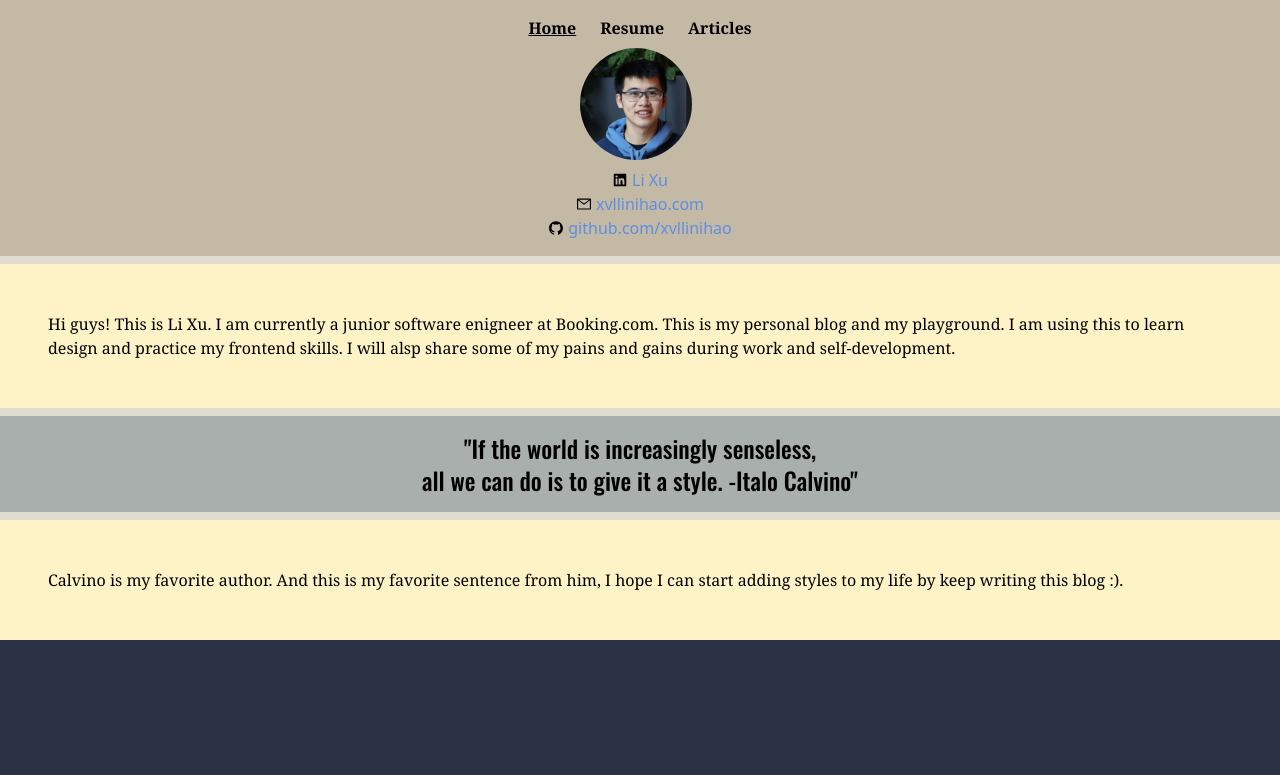
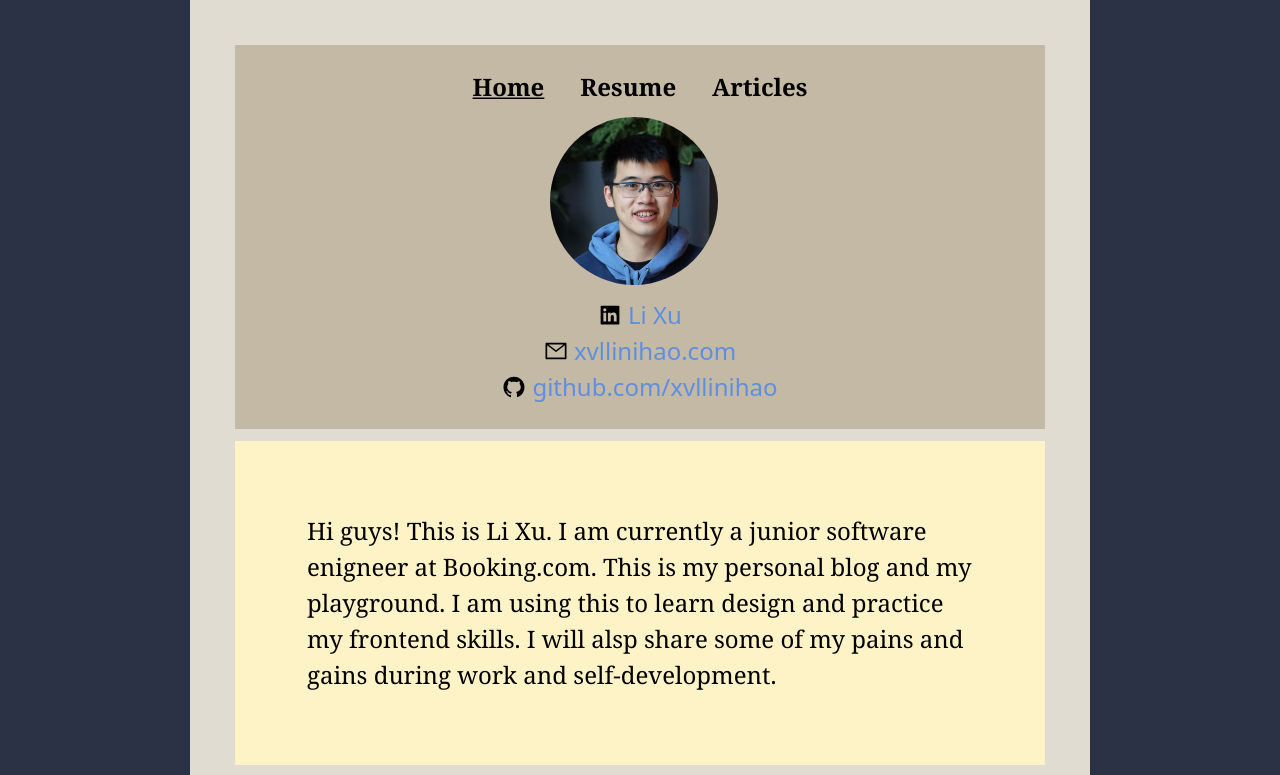
Before and after one commit to xvllinihao/xvllinihao.github.io, a Next.js app: page / in a window 1280 px wide. Shown: the top 775 px of the page. Built offline with nearby package versions, Linux system fonts and the light colour scheme.

Commit message:
add auto zoom in

```diff
--- a/app/layout.tsx
+++ b/app/layout.tsx
@@ -2,7 +2,7 @@
  * @Author: xvllinihao lixu_work@yahoo.com
  * @Date: 2023-10-14 13:01:04
  * @LastEditors: xvllinihao lixu_work@yahoo.com
- * @LastEditTime: 2023-10-14 20:29:54
+ * @LastEditTime: 2023-10-14 20:41:03
  * @FilePath: \xvllinihao.github.io\app\layout.tsx
  * @Description: 这是默认设置,请设置`customMade`, 打开koroFileHeader查看配置 进行设置: https://github.com/OBKoro1/koro1FileHeader/wiki/%E9%85%8D%E7%BD%AE
  */
@@ -14,16 +14,18 @@ export default function RootLayout({
 }: {
   children: React.ReactNode;
 }) {
-  // const containerStyles = {
-  //   maxWidth: "600px",
-  //   padding: "30px",
-  //   margin: "0 auto", // Center the container horizontally
-  // };
+  const containerStyles = {
+    maxWidth: "600px",
+    padding: "30px",
+    margin: "0 auto", // Center the container horizontally
+    transform: "scale(1.5)", // Zoom content to 150%
+    transformOrigin: "top", // Set the zoom origin to the top
+  };
 
   return (
     <html lang="en">
       <body className="bg-jin-blue min-h-fit">
-        <div className="bg-jin-white flex-col flex gap-2 mx-auto container">
+        <div className="bg-jin-white flex-col flex gap-2 mx-auto container" style={containerStyles}>
           <MyHeader />
           {children}
         </div>
```
